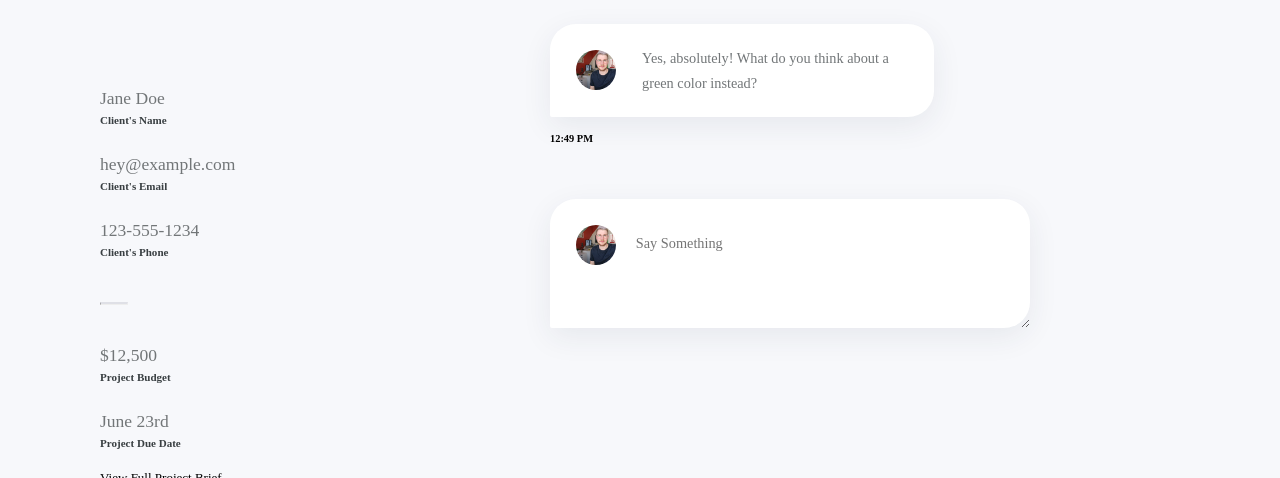
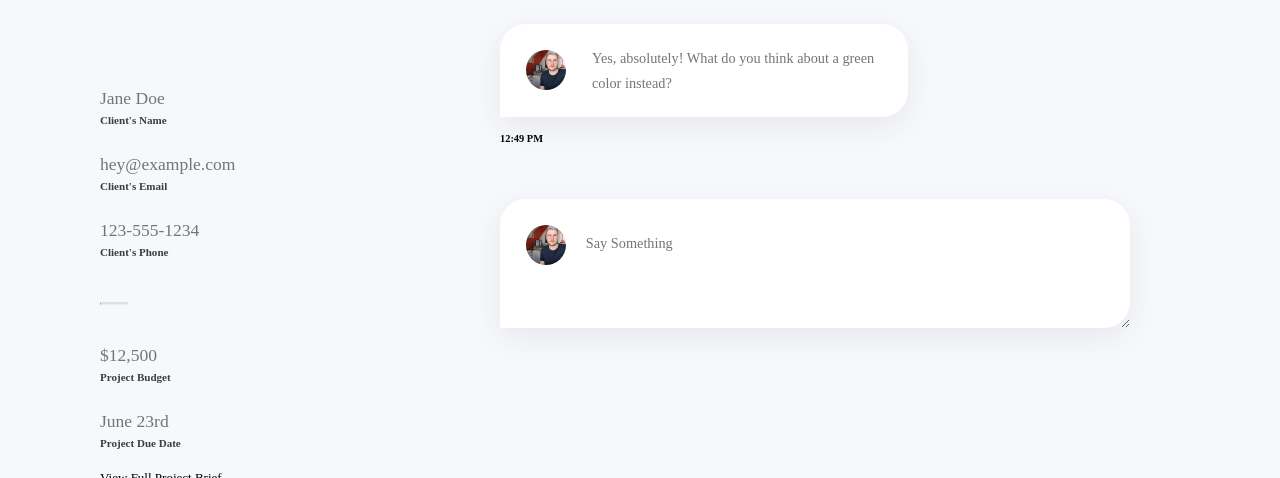
Before and after one commit to mackenziechild/client-communication-static, a plain HTML site: page index.html in a window 1280 px wide. Shown: the part 322-800 px from the top of the page. Drawn offline with nearby package versions, Linux system fonts and the light colour scheme.

Commit message:
Tweak chat layout

```diff
--- a/sass/styles.sass
+++ b/sass/styles.sass
@@ -70,9 +70,10 @@ html, body
 
 #chat
   width: 100%
+  max-width: 1440px
   height: 100%
   margin: 0 auto
-  padding: 0 250px 150px 550px
+  padding: 0 150px 150px 500px
   overflow: scroll
   &::-webkit-scrollbar
     display: none
```
Also changed, not shown: css/styles.css.
